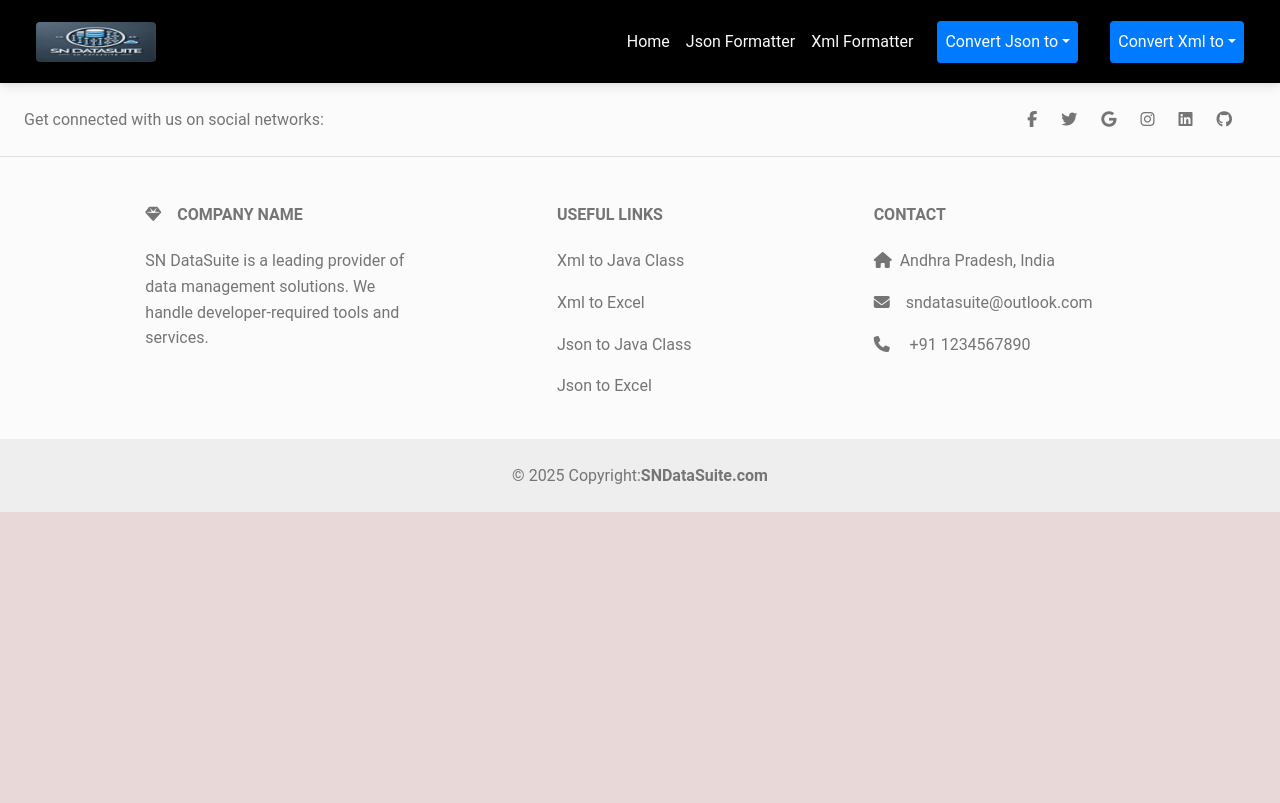
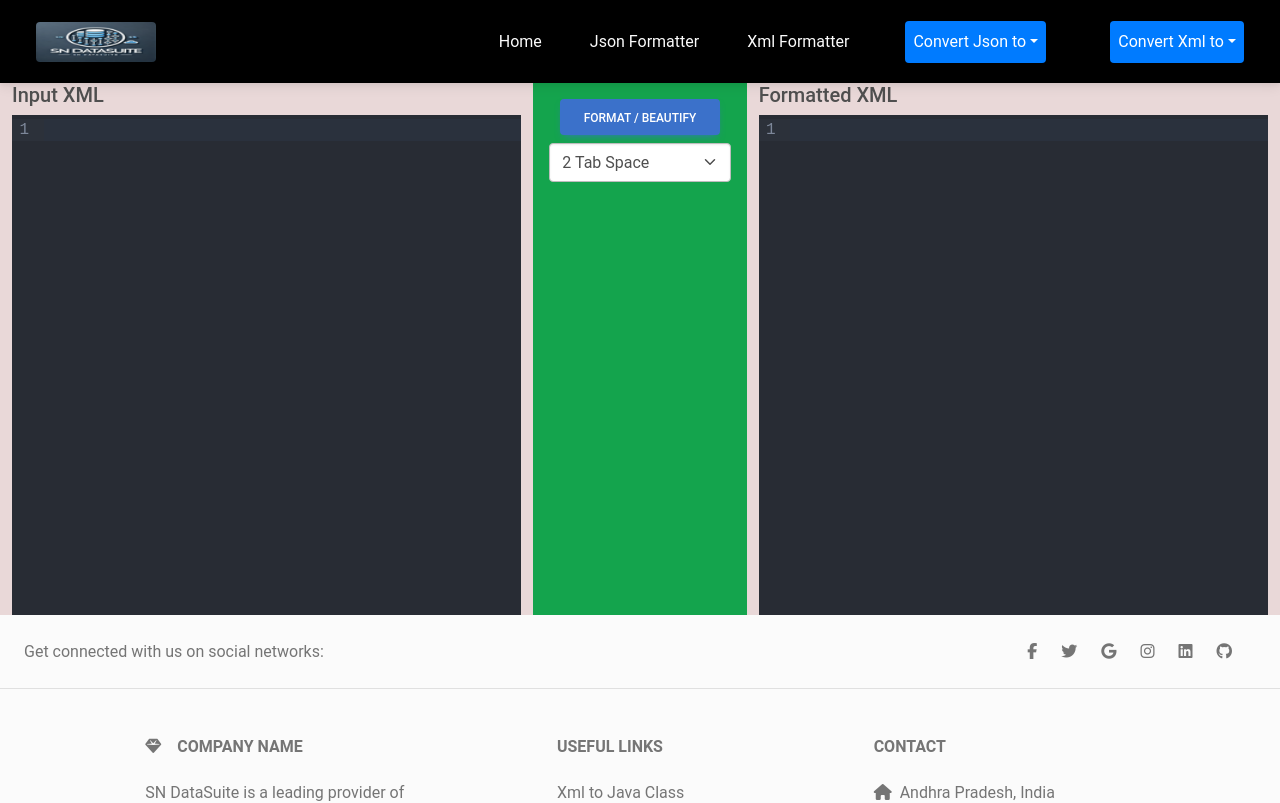
Before and after one commit to naveenoruganti1/SN_DataSuite_GUI, a React (Vite) app: page / in a window 1280 px wide. Shown: the top 803 px of the page. Built offline with nearby package versions, Linux system fonts and the light colour scheme.

Commit message:
Added Editor

```diff
--- a/package.json
+++ b/package.json
@@ -10,7 +10,10 @@
     "preview": "vite preview"
   },
   "dependencies": {
+    "@codemirror/lang-xml": "^6.1.0",
+    "@codemirror/theme-one-dark": "^6.1.2",
     "@fortawesome/fontawesome-free": "^6.7.2",
+    "@uiw/react-codemirror": "^4.23.10",
     "bootstrap": "^5.3.3",
     "mdb-react-ui-kit": "^9.0.0",
     "react": "^19.0.0",
--- /dev/null
+++ b/src/Components/Body.jsx
@@ -0,0 +1,70 @@
+import React, { useState } from "react";
+import { Container, Row, Col, Button, Form } from "react-bootstrap";
+import CodeMirror from "@uiw/react-codemirror";
+import { xml } from "@codemirror/lang-xml";
+import { oneDark } from "@codemirror/theme-one-dark";
+
+const Body = () => {
+  const [xmlInput, setXmlInput] = useState("");
+  const [formattedXml, setFormattedXml] = useState("");
+  const [tabSpace, setTabSpace] = useState(2);
+
+  const formatXml = () => {
+    try {
+      const parser = new DOMParser();
+      const xmlDoc = parser.parseFromString(xmlInput, "application/xml");
+      const serializer = new XMLSerializer();
+      let formatted = serializer.serializeToString(xmlDoc);
+      console.log(formatted);
+      formatted = formatted.replace(/></g, `>\n${" ".repeat(tabSpace)}`);
+      setFormattedXml(formatted);
+    } catch (error) {
+      alert(error);
+    }
+  };
+
+  return (
+    <Container fluid>
+      <Row>
+        <Col md={5}>
+          <h5>Input XML</h5>
+          <CodeMirror
+            value={xmlInput}
+            height="500px"
+            extensions={[xml()]}
+            theme={oneDark}
+            onChange={(value) => setXmlInput(value)}
+          />
+        </Col>
+        <Col
+          md={2}
+          className="d-flex flex-column align-items-center bg-success p-3"
+        >
+          <Button onClick={formatXml} className="mb-2">
+            Format / Beautify
+          </Button>
+          <Form.Select
+            value={tabSpace}
+            onChange={(e) => setTabSpace(Number(e.target.value))}
+          >
+            <option value={2}>2 Tab Space</option>
+            <option value={4}>4 Tab Space</option>
+          </Form.Select>
+        </Col>
+        <Col md={5}>
+          <h5>Formatted XML</h5>
+          <CodeMirror
+            value={formattedXml}
+            height="500px"
+            extensions={[xml()]}
+            theme={oneDark}
+            editable={false}
+            onChange={(value) => setXmlInput(value)}
+          />
+        </Col>
+      </Row>
+    </Container>
+  );
+};
+
+export default Body;
--- a/src/Components/Header.jsx
+++ b/src/Components/Header.jsx
@@ -1,30 +1,45 @@
 import React from "react";
-import { Navbar, Nav, Button, Stack, Container } from 'react-bootstrap';
+import { Navbar, Nav, Button, Stack, Container } from "react-bootstrap";
 import JsonDropDown from "./JsonDropDown.jsx";
 import XmlDropDown from "./XmlDropDown.jsx";
 import Logo from "./Logo.jsx";
 
 function Header() {
   return (
-    <Navbar bg="primary" variant="dark" expand="lg" className="px-3" style={{ minHeight: '50px' }}>
+    <Navbar
+      bg="primary"
+      variant="dark"
+      expand="lg"
+      className="px-3"
+      style={{ minHeight: "50px" }}
+    >
       <Container fluid>
-        <Stack direction="horizontal" gap={3} className="w-100 align-items-center justify-content-between">
+        <Stack
+          direction="horizontal"
+          gap={3}
+          className="w-100 align-items-center justify-content-between"
+        >
           <Stack direction="horizontal" gap={3} className="align-items-center">
             <Navbar.Brand href="#home">
               <Logo />
             </Navbar.Brand>
           </Stack>
-          <Stack direction="horizontal" gap={3}>
-            <Nav.Link href="#home" className="text-light">Home</Nav.Link>
-            <Nav.Link href="#home" className="text-light">Json Formatter</Nav.Link>
-            <Nav.Link href="#home" className="text-light">Xml Formatter</Nav.Link>
+          <Stack direction="horizontal" gap={5}>
+            <Nav.Link href="#home" className="text-light">
+              Home
+            </Nav.Link>
+            <Nav.Link href="#home" className="text-light">
+              Json Formatter
+            </Nav.Link>
+            <Nav.Link href="#home" className="text-light">
+              Xml Formatter
+            </Nav.Link>
             <JsonDropDown />
             <XmlDropDown />
           </Stack>
         </Stack>
       </Container>
     </Navbar>
-
   );
 }
 
--- a/src/main.jsx
+++ b/src/main.jsx
@@ -6,10 +6,12 @@ import 'mdb-react-ui-kit/dist/css/mdb.min.css';
 import "./index.css";
 import Footer from "./components/Footer.jsx";
 import Header from "./Components/Header.jsx";
+import Body from "./components/Body.jsx";
 
 createRoot(document.getElementById("root")).render(
   <StrictMode>
     <Header />
+    <Body />
 
     <Footer />
   </StrictMode>
```
Also changed, not shown: 1 other file (tests, documents, lock files or other folders).
